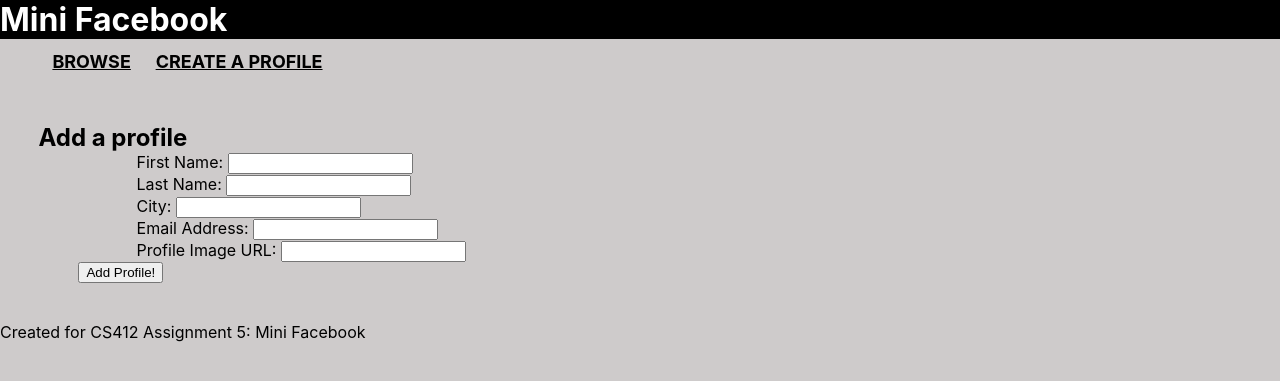
After one commit to camchris/CS412, a Django app: page /mini_fb/create_profile in a window 1280 px wide. The commit adds this page. Shown: the top 381 px of the page. Run offline with Django 5.2, Linux system fonts and the light colour scheme.

Commit message:
mini_fb views & templates

```diff
--- a/mini_fb/admin.py
+++ b/mini_fb/admin.py
@@ -1,5 +1,6 @@
 from django.contrib import admin
 
 # Register your models here.
-from .models import Profile
+from .models import Profile, StatusMessage
 admin.site.register(Profile)
+admin.site.register(StatusMessage)
--- /dev/null
+++ b/mini_fb/forms.py
@@ -0,0 +1,25 @@
+from django import forms
+from .models import Profile, StatusMessage
+
+class CreateProfileForm(forms.ModelForm):
+    '''A form to add a Profile to the database.'''
+    first_name = forms.CharField(label="First Name", required=True)
+    last_name = forms.CharField(label="Last Name", required=True)
+    city = forms.CharField(label="City", required=True)
+    email_address = forms.CharField(label="Email Address", required=True)
+    profile_image_url = forms.CharField(label="Profile Image URL", required=True)
+
+    class Meta:
+        '''associate this form with the Profile model; select fields.'''
+        model = Profile
+        fields = ['first_name', 'last_name', 'city', 'email_address', 'profile_image_url', ]
+
+class CreateStatusMessageForm(forms.ModelForm):
+    '''A form to add a StatusMessage to the database.'''
+    # timestamp & profile needed
+    #message = forms.CharField(label="Message", required=True)
+
+    class Meta:
+        '''associate this form with the StatusMessage model; select fields.'''
+        model = StatusMessage
+        fields = ['message', ]
--- a/mini_fb/models.py
+++ b/mini_fb/models.py
@@ -1,4 +1,5 @@
 from django.db import models
+from django.urls import reverse
 
 class Profile(models.Model):
     '''Profiles for mini_fb.'''
@@ -8,6 +9,26 @@
     email_address = models.TextField(blank=False)
     profile_image_url = models.TextField(blank=False)
 
+    def get_status_messages(self):
+        '''Return all of the status messages of this profile.'''
+        messages = StatusMessage.objects.filter(profile=self)
+        return messages
+
+    def get_absolute_url(self) -> str:
+        '''Return the URL to redirect to after successfully submitting form.'''
+
+        return reverse('show_profile', kwargs={'pk': self.pk})
+
     def __str__(self):
         '''Return a string representation of this Profile object.'''
         return f'{self.first_name} {self.last_name}'
+
+class StatusMessage(models.Model):
+    '''StatusMessage for mini_fb.'''
+    timestamp = models.DateTimeField(auto_now=True)
+    message = models.TextField(blank=False)
+    profile = models.ForeignKey("Profile", on_delete=models.CASCADE)
+
+    def __str__(self):
+        '''Return a string representation of this StatusMessage object.'''
+        return f'{self.message}'
--- a/mini_fb/templates/mini_fb/base.html
+++ b/mini_fb/templates/mini_fb/base.html
@@ -13,8 +13,8 @@
         </header>
         <nav>
             <ul>
-                <li>Browse</li>
-                <li>Profile</li>
+                <li><a href="{% url 'show_all_profiles' %}">Browse</a></li>
+                <li><a href="{% url 'create_profile' %}">Create a Profile</a></li>
             </ul>
         </nav>
         <main>
--- /dev/null
+++ b/mini_fb/templates/mini_fb/create_profile_form.html
@@ -0,0 +1,10 @@
+<!--mini_fb/templates/mini_fb/create_profile_form.html-->
+{% extends 'mini_fb/base.html' %}
+{% block content %}
+    <h2>Add a profile</h2>
+    <form method = 'POST'>
+        {% csrf_token %}
+        {{form}}
+        <input type='submit' name = 'Add Profile!' value= 'Add Profile!'>
+    </form>
+{% endblock %}
--- a/mini_fb/templates/mini_fb/show_all_profiles.html
+++ b/mini_fb/templates/mini_fb/show_all_profiles.html
@@ -9,9 +9,7 @@
         {% for p in profiles %}
         <table>
             <tr><img src="{{p.profile_image_url}}" alt="image of {{p.first_name}}" id="fb_image"></tr>
-            <tr><h2>{{p.first_name}} {{p.last_name}}</h2></tr>
-            <tr><p>from {{p.city}}</p></tr>
-            <tr><p>Email: {{p.email_address}}</p></tr>
+            <tr><h2><a href="{% url 'show_profile' p.pk %}">{{p.first_name}} {{p.last_name}}</a></h2></tr>
         </table>
         <br>
         {% endfor %}
--- a/mini_fb/urls.py
+++ b/mini_fb/urls.py
@@ -1,8 +1,12 @@
 from django.urls import path
 from django.conf import settings
 from . import views
-from .views import ShowAllProfilesView
+from .views import ShowAllProfilesView, ShowProfilePageView, CreateProfileView, CreateStatusMessageView
 urlpatterns = [
     # map the URL (empty string) to the view
-    path('', ShowAllProfilesView.as_view(), name='show_all_profiles'), # generic class-based view
+    path('', ShowAllProfilesView.as_view(), name='show_all_profiles'),
+    path('profile/<int:pk>', ShowProfilePageView.as_view(), name='show_profile'),
+    path('create_profile', CreateProfileView.as_view(), name='create_profile'),
+    #path('create_status', CreateStatusMessageView.as_view(), name='create_status'),
+    path('profile/<int:pk>/create_status', CreateStatusMessageView.as_view(), name='create_status'),
 ]
--- a/mini_fb/views.py
+++ b/mini_fb/views.py
@@ -1,7 +1,45 @@
 from .models import Profile
-from django.views.generic import ListView
+import random
+from django.urls import reverse
+from django.views.generic import ListView, DetailView
+from django.views.generic.edit import CreateView
+from .forms import CreateProfileForm, CreateStatusMessageForm
+
+
 class ShowAllProfilesView(ListView):
     '''Create a subclass of ListView to display all profiles.'''
     model = Profile # retrieve objects from the database
     template_name = 'mini_fb/show_all_profiles.html'
     context_object_name = 'profiles' # how to find the data in the template file
+
+class ShowProfilePageView(DetailView):
+    '''Show the details for one profile.'''
+    model = Profile
+    template_name = 'mini_fb/show_profile.html'
+    context_object_name = 'profile'
+
+class CreateProfileView(CreateView):
+    '''A view to create a new profile and save it to the database.'''
+    form_class = CreateProfileForm
+    template_name = "mini_fb/create_profile_form.html"
+
+class CreateStatusMessageView(CreateView):
+    '''A view to create a new status message and save it to the database.'''
+    form_class = CreateStatusMessageForm
+    template_name = "mini_fb/create_status_form.html"
+
+    def form_valid(self, form):
+        '''
+        Handle the form submission. We need to set the foreign key by
+        attaching the Profile to the StatusMessage object.
+        We can find the article PK in the URL (self.kwargs).
+        '''
+        print(form.cleaned_data)
+        profile = Profile.objects.get(pk=self.kwargs['pk'])
+        form.instance.profile = profile
+        return super().form_valid(form)
+
+    def get_success_url(self) -> str:
+        '''Return the URL to redirect to after successfully submitting form.'''
+        #return reverse('show_all_profiles')
+        return reverse('show_profile', kwargs={'pk': self.kwargs['pk']})
--- a/static/styles.css
+++ b/static/styles.css
@@ -11,10 +11,14 @@
     color: rgb(0, 0, 0);
 }
 
+main {
+    margin: 3%;
+}
+
 
 div {
     color: rgb(0, 0, 0);
-    margin: 0% 7%;
+    margin: 0% 5%;
     text-align: left;
     font-family: -apple-system, BlinkMacSystemFont, "Segoe UI", Roboto, Helvetica, Arial, sans-serif;
 }
@@ -24,7 +28,7 @@
 }
 
 img {
-    width: 40%;
+    width: 30%;
     height:auto;
 }
 
@@ -34,7 +38,7 @@
 }
 
 p {
-    font-size: 25px;
+    font-size: 20px;
     color: rgb(0, 0, 0);
 }
 
```
Also changed, not shown: mini_fb/templates/mini_fb/create_status_form.html (added, +10 -0 lines), mini_fb/templates/mini_fb/show_profile.html (added, +34 -0 lines), db.sqlite3, mini_fb/migrations/0002_statusmessage.py (added).
